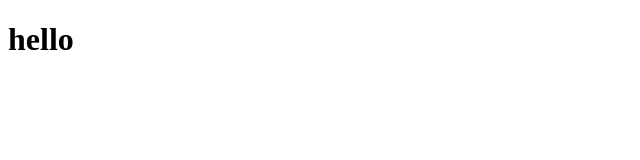
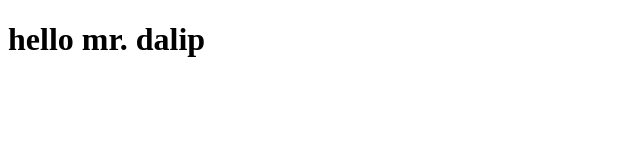
Before and after one commit to dalipsingh63/forntendbook, a plain HTML site: page index.html in a window 1280 px wide. Shown: the whole page, without its empty margins (0-640 px from the left). Drawn offline with Linux system fonts and the light colour scheme.

Commit message:
Update index.html

```diff
--- a/index.html
+++ b/index.html
@@ -6,6 +6,6 @@
     <title>Document</title>
 </head>
 <body>
-    <h1>hello</h1>
+    <h1>hello  mr. dalip</h1>
 </body>
 </html>
```
